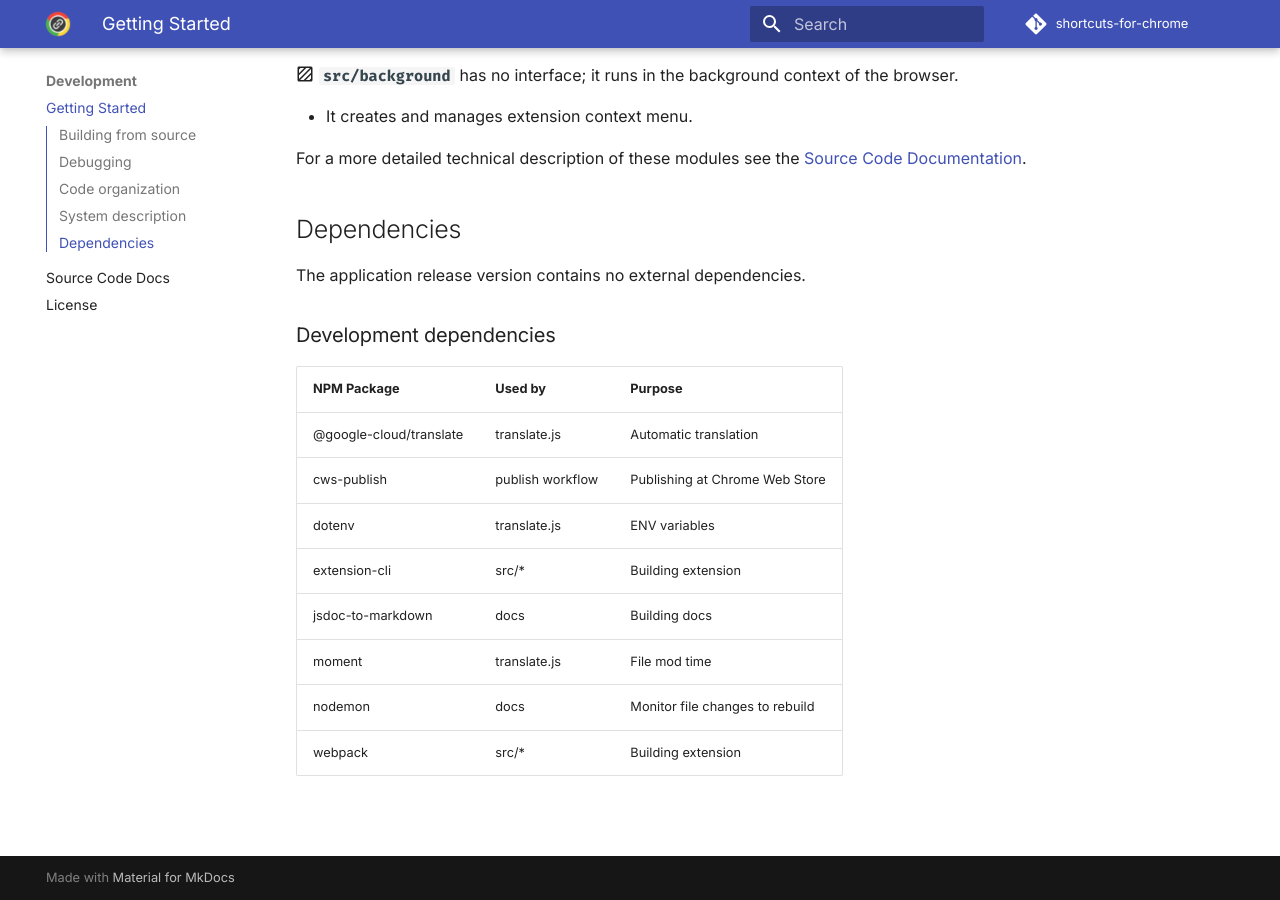
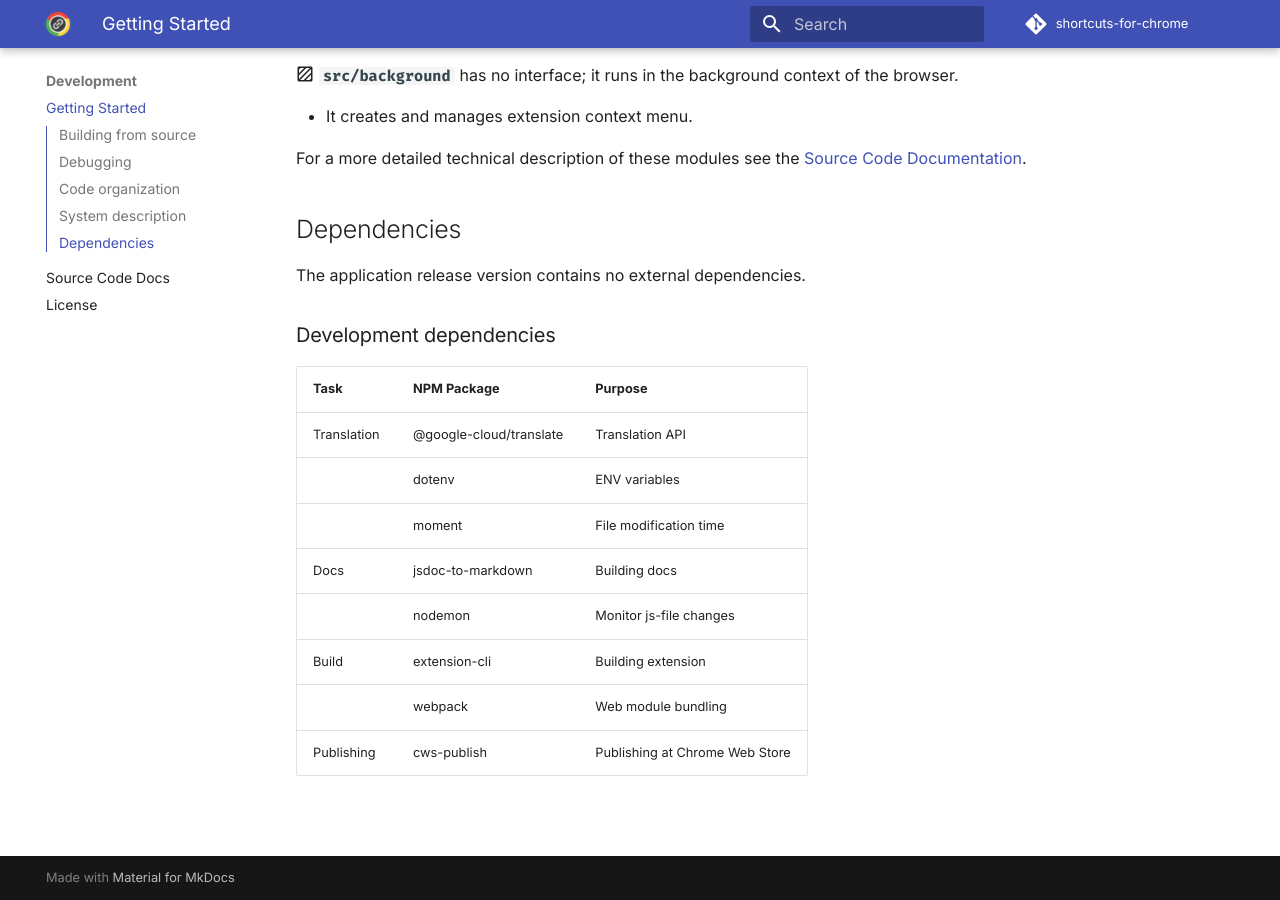
Before and after one commit to MobileFirstLLC/shortcuts-for-chrome, an MkDocs documentation site: the page built from docs/docs/start.md, in a window 1280 px wide and 900 px high, scrolled down 2196 px. Built offline with MkDocs 1.6.1 and Material for MkDocs 9.7.7, drawn with Linux system fonts in a browser that asks for light colours; comment, search, counter and statistics services are not loaded.

Commit message:
update docs

```diff
--- a/docs/docs/start.md
+++ b/docs/docs/start.md
@@ -98,13 +98,13 @@ The application release version contains no external dependencies.
 
 ### Development dependencies
 
-| NPM Package             | Used by          | Purpose                         |
-|-------------------------|------------------|---------------------------------|
-| @google-cloud/translate | translate.js     | Automatic translation           |
-| cws-publish             | publish workflow | Publishing at Chrome Web Store  |
-| dotenv                  | translate.js     | ENV variables                   |
-| extension-cli           | src/*            | Building extension              |
-| jsdoc-to-markdown       | docs             | Building docs                   |
-| moment                  | translate.js     | File mod time                   |
-| nodemon                 | docs             | Monitor file changes to rebuild |
-| webpack                 | src/*            | Building extension              |
+| Task        | NPM Package             | Purpose                        |
+|-------------|-------------------------|--------------------------------|
+| Translation | @google-cloud/translate | Translation API                |
+|             | dotenv                  | ENV variables                  |
+|             | moment                  | File modification time         |
+| Docs        | jsdoc-to-markdown       | Building docs                  |
+|             | nodemon                 | Monitor js-file changes        |
+| Build       | extension-cli           | Building extension             |
+|             | webpack                 | Web module bundling            |
+| Publishing  | cws-publish             | Publishing at Chrome Web Store |
```
Also changed, not shown: docs/docs/index.md (+8 -9 lines).
